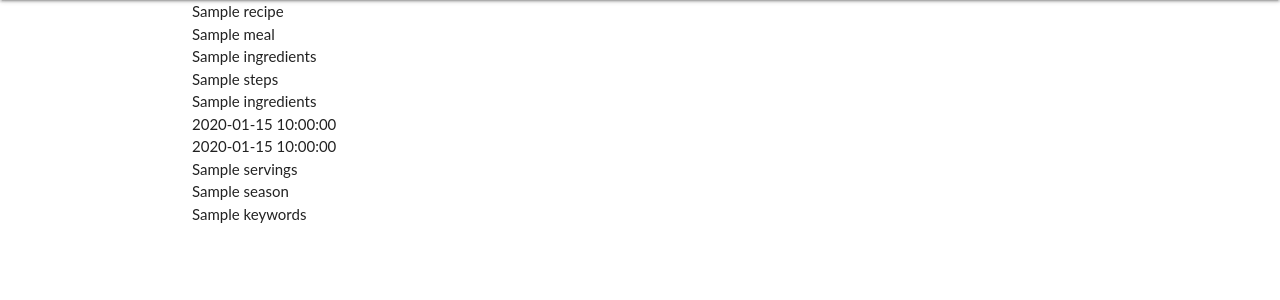
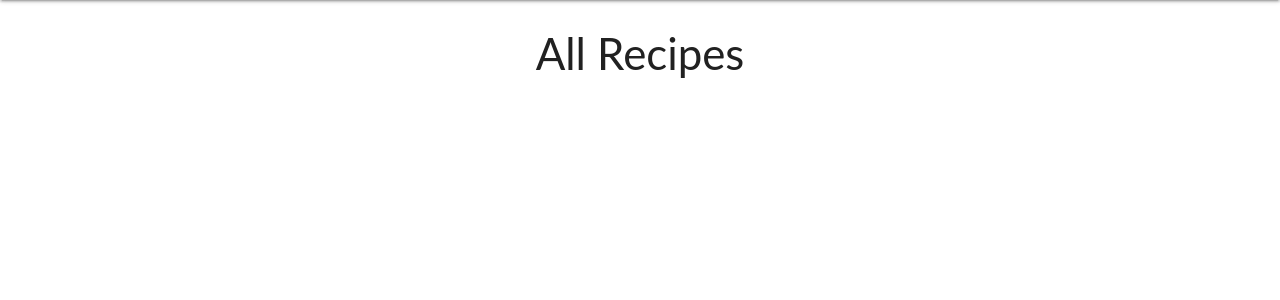
Before and after one commit to patosorio/recipes-desk, a Flask app: page / in a window 1280 px wide. Shown: the part 64-364 px from the top of the page. Run offline with Flask 2, Linux system fonts and the light colour scheme; a database or web service that is not in the repository returns one stand-in record (values such as "Sample title"); some libraries are stand-ins or nearby versions; some web fonts are replaced.

Commit message:
rendered add recipe template

```diff
--- a/app.py
+++ b/app.py
@@ -20,7 +20,7 @@
 @app.route("/")
 @app.route("/get_recipes")
 def get_recipes():
-    recipes = mongo.db.recipes.find()
+    recipes = list(mongo.db.recipes.find())
     return render_template("recipes.html", recipes=recipes)
 
 
@@ -83,6 +83,7 @@
     return render_template("login.html")
 
 
+
 @app.route("/my_recipes/<username>", methods=["GET", "POST"])
 def my_recipes(username):
     username = mongo.db.users.find_one(
@@ -93,6 +94,7 @@
     return redirect(url_for('login'))
 
 
+
 @app.route("/logout")
 def logout():
     flash("You have been logged out")
@@ -100,6 +102,11 @@
     return redirect(url_for("get_recipes"))
 
 
+@app.route("/add_recipe")
+def add_recipe():
+    return render_template("add_recipe.html")
+
+
 # how and where to run:
 if __name__ == "__main__":
     app.run(host=os.environ.get("IP"),
--- a/templates/base.html
+++ b/templates/base.html
@@ -27,7 +27,7 @@
                         <li><a href="{{ url_for('get_recipes') }}" class="grey-text text-darken-4">HOME</a></li>
                         {% if session.user %}
                             <li><a href="{{ url_for('my_recipes', username=session['user']) }}" class="grey-text text-darken-4">MY RECIPES</a></li>
-                            <li><a href="#" class="grey-text text-darken-4"><i class="fas fa-plus"></i></a></li>
+                            <li><a href="{{ url_for('add_recipe') }}" class="grey-text text-darken-4"><i class="fas fa-plus"></i></a></li>
                             <li><a href="#" class="grey-text text-darken-4"><i class="far fa-heart"></i></a></li>
                             <li><a href="#" class="grey-text text-darken-4"><i class="far fa-bookmark"></i></a></li>
                             <li><a href="{{ url_for('logout') }}" class="grey-text text-darken-4"><i class="fas fa-power-off"></i></a></li>
@@ -43,7 +43,7 @@
         <ul class="sidenav" id="mobile-demo">
             <li><a href="{{ url_for('get_recipes') }}">Home</a></li>
             <li><a href="{{ url_for('my_recipes', username=session['user']) }}">My Recipes</a></li>
-            <li><a href="#"><i class="fas fa-plus grey-text text-darken-4"></i></a></li>
+            <li><a href="{{ url_for('add_recipe') }}"><i class="fas fa-plus grey-text text-darken-4"></i></a></li>
             <li><a href="#"><i class="far fa-heart grey-text text-darken-4"></i></a></li>
             <li><a href="#"><i class="far fa-bookmark grey-text text-darken-4"></i></a></li>
             <li><a href="{{ url_for('logout') }}"><i class="fas fa-power-off grey-text text-darken-4"></i></a></li>
--- a/templates/recipes.html
+++ b/templates/recipes.html
@@ -1,17 +1,28 @@
 {% extends "base.html" %}
 {% block content %}
 
+<h3 class="center-align grey-text text-darken-4">All Recipes</h3>
+
     {% for recipe in recipes %}
-        {{ recipe.recipe_name }}<br>
-        {{ recipe.meal }}<br>
-        {{ recipe.ingredients }}<br>
-        {{ recipe.steps }}<br>
-        {{ recipe.ingredients }}<br>
-        {{ recipe.prep_time }}<br>
-        {{ recipe.cook_time }}<br>
-        {{ recipe.servings }}<br>
-        {{ recipe.season }}<br>
-        {{ recipe.keywords }}<br>
+        {% if recipe.is_private == "no" %}
+            <div class="row">
+                <div class="col s12">
+                    <div class="card panel">
+                        <div class="card-content grey-text text-darken-4">
+                            <span class="card-title">{{ recipe.recipe_name }}</span>
+                            <p>{{ recipe.recipe_description }}</p>
+                        </div>
+                        <div class="card-content grey-text text-darken-4">
+                            <span class="card-title"><i class="far fa-clock"></i>{{ recipe.prep_time }}'     <i class="fas fa-users"></i>{{ recipe.servings }}</span>
+                        </div>
+                        <div class="card-action">
+                            <a href="#">Created by_ {{ recipe.created_by }}</a>
+                            <a href="#"></a>
+                        </div>
+                    </div>
+                </div>
+            </div>
+        {% endif %}
     {% endfor %}
 
 {% endblock %}
```
Also changed, not shown: templates/add_recipe.html (added, +8 -0 lines), templates/my_recipes.html (+11 -5 lines).
